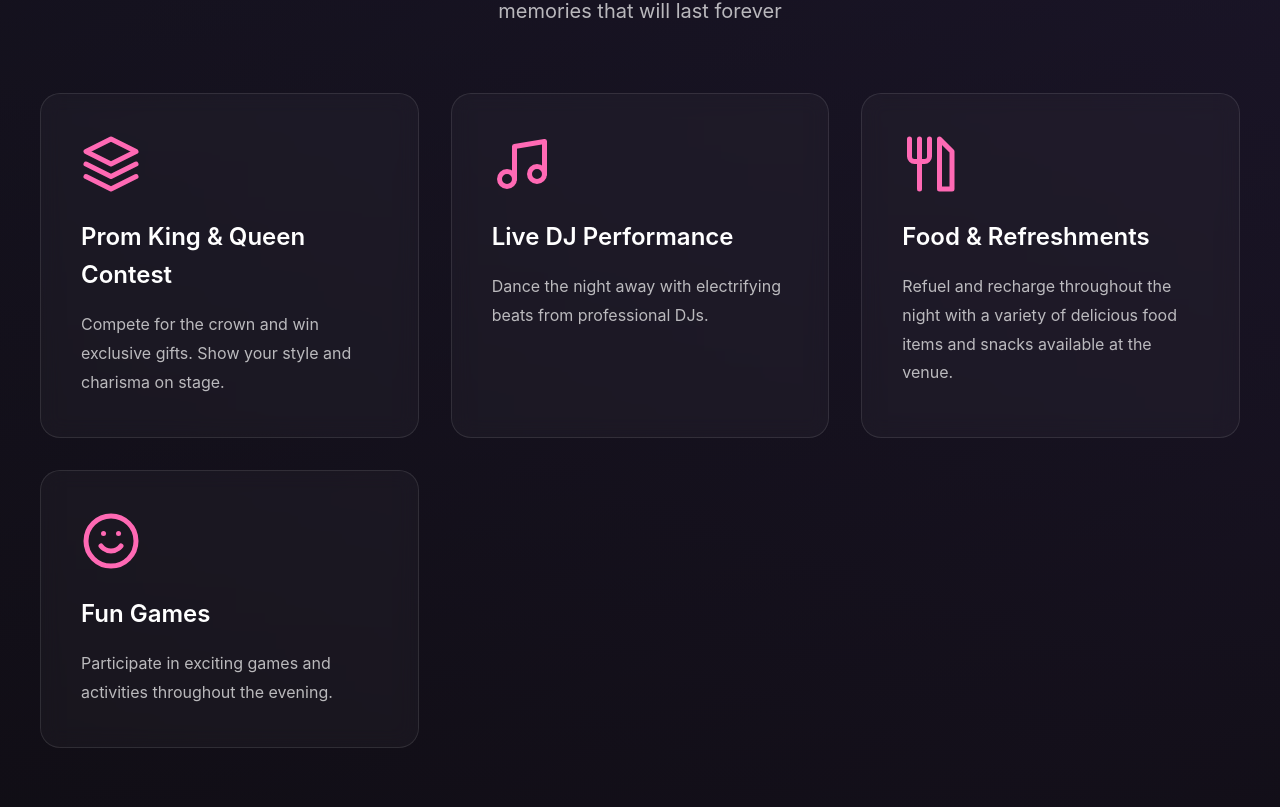
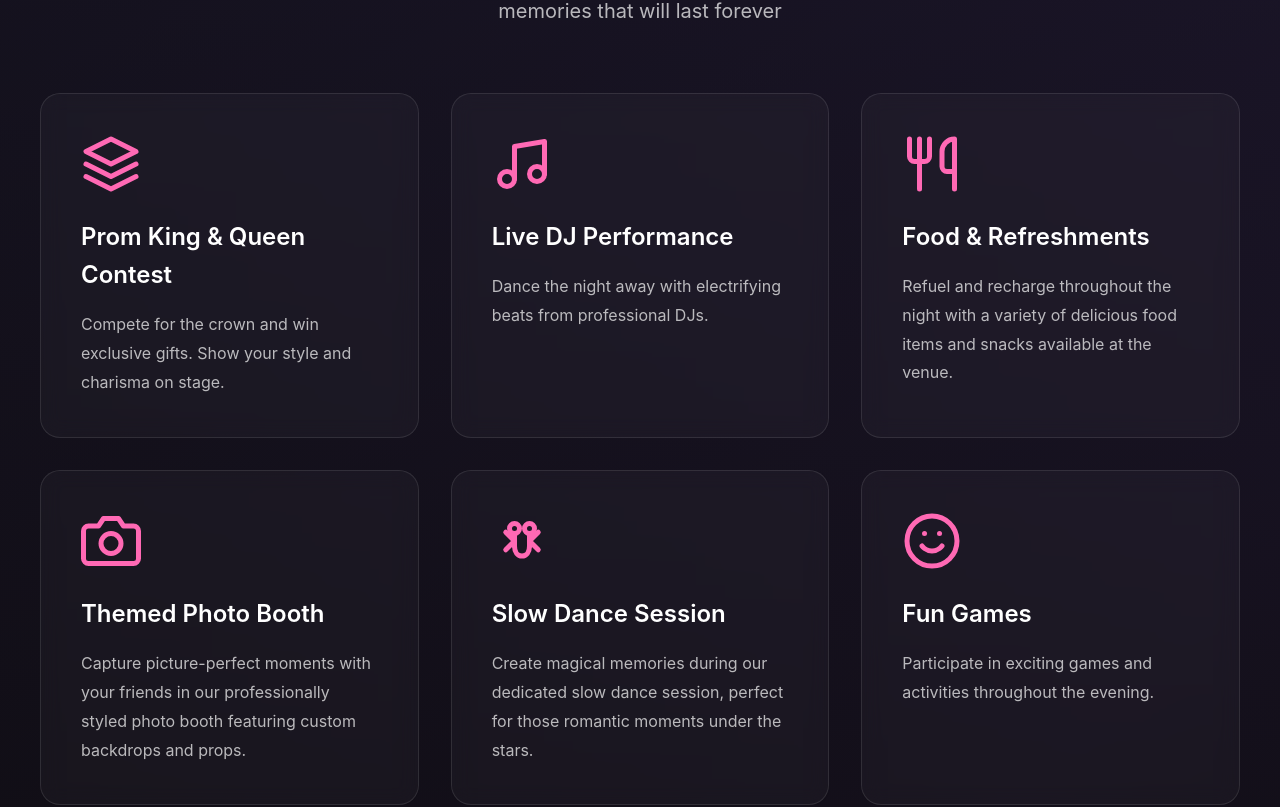
Before and after one commit to Architrb1795/prom, a React (Vite) app: page / in a window 1280 px wide. Shown: the part 1493-2300 px from the top of the page. Built offline with nearby package versions, Linux system fonts and the light colour scheme; the HTML template or start-up script is replaced by a standard one.

Commit message:
Updated Activities.jsx

```diff
--- a/src/components/Activities.jsx
+++ b/src/components/Activities.jsx
@@ -27,25 +27,39 @@ const Activities = () => {
     },
     {
       icon: (
-    <svg
-      viewBox="0 0 24 24"
-      fill="none"
-      stroke="currentColor"
-      strokeWidth="2"
-      strokeLinecap="round"
-      strokeLinejoin="round"
-    >
-      {/* Fork part (as it was before, seemed okay) */}
-      <path d="M3 2v7c0 1.1.9 2 2 2h4a2 2 0 0 0 2-2V2" />
-      <path d="M7 2v20" />
-
-      {/* Corrected Knife part: Redesigned for clarity */}
-      {/* This path creates a clean blade and a distinct, simple handle */}
-      <path d="M15 2l5 5v15h-5V2z" />
+        <svg viewBox="0 0 24 24" fill="none" stroke="currentColor">
+          <path d="M3 2v7c0 1.1.9 2 2 2h4a2 2 0 0 0 2-2V2" strokeWidth="2" strokeLinecap="round" strokeLinejoin="round"/>
+          <path d="M7 2v20" strokeWidth="2" strokeLinecap="round" strokeLinejoin="round"/>
+          <path d="M21 15V2v0a5 5 0 0 0-5 5v6c0 1.1.9 2 2 2h3Zm0 0v7" strokeWidth="2" strokeLinecap="round" strokeLinejoin="round"/>
         </svg>
       ),
       title: 'Food & Refreshments',
       description: 'Refuel and recharge throughout the night with a variety of delicious food items and snacks available at the venue.'
+    },
+    {
+      icon: (
+        <svg viewBox="0 0 24 24" fill="none" stroke="currentColor">
+          <path d="M23 19a2 2 0 0 1-2 2H3a2 2 0 0 1-2-2V8a2 2 0 0 1 2-2h4l2-3h6l2 3h4a2 2 0 0 1 2 2z" strokeWidth="2" strokeLinecap="round" strokeLinejoin="round"/>
+          <circle cx="12" cy="13" r="4" strokeWidth="2"/>
+        </svg>
+      ),
+      title: 'Themed Photo Booth',
+      description: 'Capture picture-perfect moments with your friends in our professionally styled photo booth featuring custom backdrops and props.'
+    },
+    {
+      icon: (
+        <svg viewBox="0 0 24 24" fill="none" stroke="currentColor">
+          <path d="M5.5 8.5L9 12l-3.5 3.5" strokeWidth="2" strokeLinecap="round" strokeLinejoin="round"/>
+          <path d="M18.5 8.5L15 12l3.5 3.5" strokeWidth="2" strokeLinecap="round" strokeLinejoin="round"/>
+          <circle cx="9" cy="7" r="2" strokeWidth="2"/>
+          <circle cx="15" cy="7" r="2" strokeWidth="2"/>
+          <path d="M9 9v5" strokeWidth="2" strokeLinecap="round" strokeLinejoin="round"/>
+          <path d="M15 9v5" strokeWidth="2" strokeLinecap="round" strokeLinejoin="round"/>
+          <path d="M9 14c0 2.5 1.3 4 3 4s3-1.5 3-4" strokeWidth="2" strokeLinecap="round" strokeLinejoin="round"/>
+        </svg>
+      ),
+      title: 'Slow Dance Session',
+      description: 'Create magical memories during our dedicated slow dance session, perfect for those romantic moments under the stars.'
     },
     {
       icon: (
```
Lines whose indentation alone changed are shown as unchanged.
